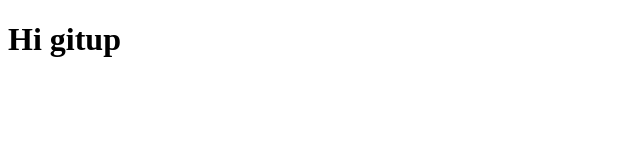
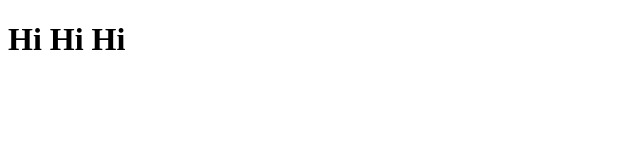
Before and after one commit to Oatpongsak/day2_p1, a website: page index.html in a window 1280 px wide. Shown: the full height of the page, 0-640 px from the left. Drawn offline with Linux system fonts and the light colour scheme.

```diff
--- a/index.html
+++ b/index.html
@@ -5,6 +5,6 @@
     <title>Title</title>
 </head>
 <body>
-<h1>Hi gitup</h1>
+<h1>Hi Hi Hi</h1>
 </body>
 </html>
```
